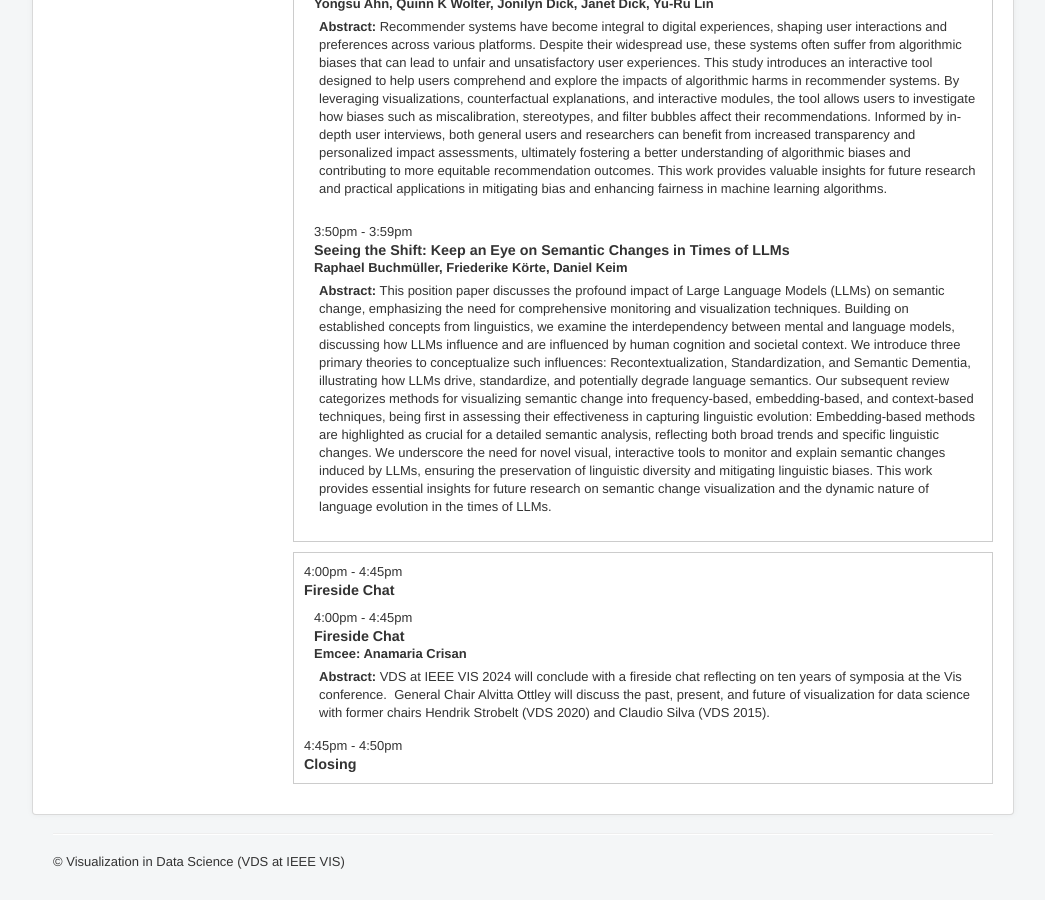
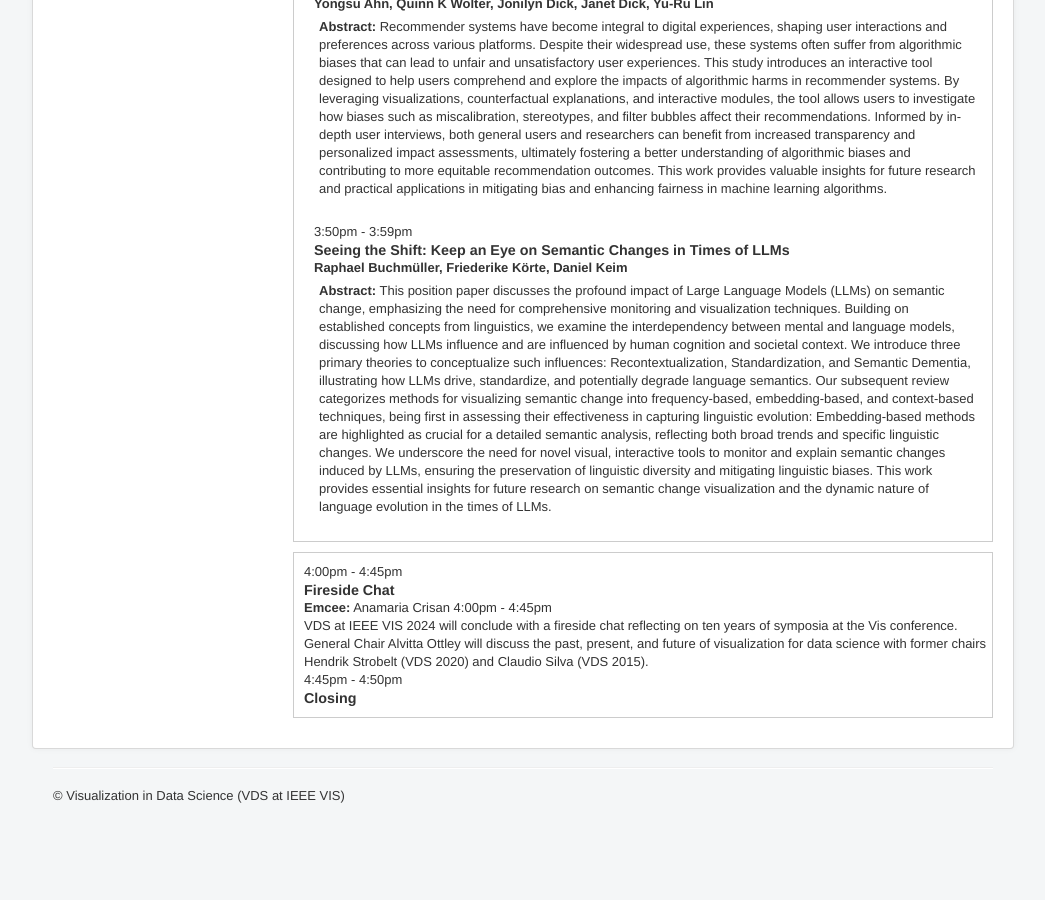
Before and after one commit to visualdatascience/2024, a Jekyll site: the page built from program.md, in a window 1280 px wide and 900 px high, scrolled down 2832 px. Shown: the whole window, without its empty margins (117-1162 px from the left). Built offline with Jekyll 4.4.1, drawn with Linux system fonts in a browser that asks for light colours; after the commit the page ends 3666 px from its top, so only the background shows below that.

Commit message:
adding details

```diff
--- a/_layouts/program.html
+++ b/_layouts/program.html
@@ -37,7 +37,9 @@ layout: page
 
 <div class="talk">
      <span class="time">4:00pm - 4:45pm</span><div class="ttitle">Fireside Chat</div>
+     <b>Emcee:</b> Anamaria Crisan
+     <span class="time">4:00pm - 4:45pm</span><div class="tttitle">VDS at IEEE VIS 2024 will conclude with a fireside chat reflecting on ten years of symposia at the Vis conference.  General Chair Alvitta Ottley will discuss the past, present, and future of visualization for data science with former chairs Hendrik Strobelt (VDS 2020) and Claudio Silva (VDS 2015).</div>
      <!-- {% include invited_talk.html time="4:00pm - 4:45pm" key="alvittaottley" %} -->
-     {% include paper.html time="4:00pm - 4:45pm" key="7" %}
+     <!-- {% include paper.html time="4:00pm - 4:45pm" key="7" %} -->
      <span class="time">4:45pm - 4:50pm</span><div class="ttitle">Closing</div>
 </div>
```
